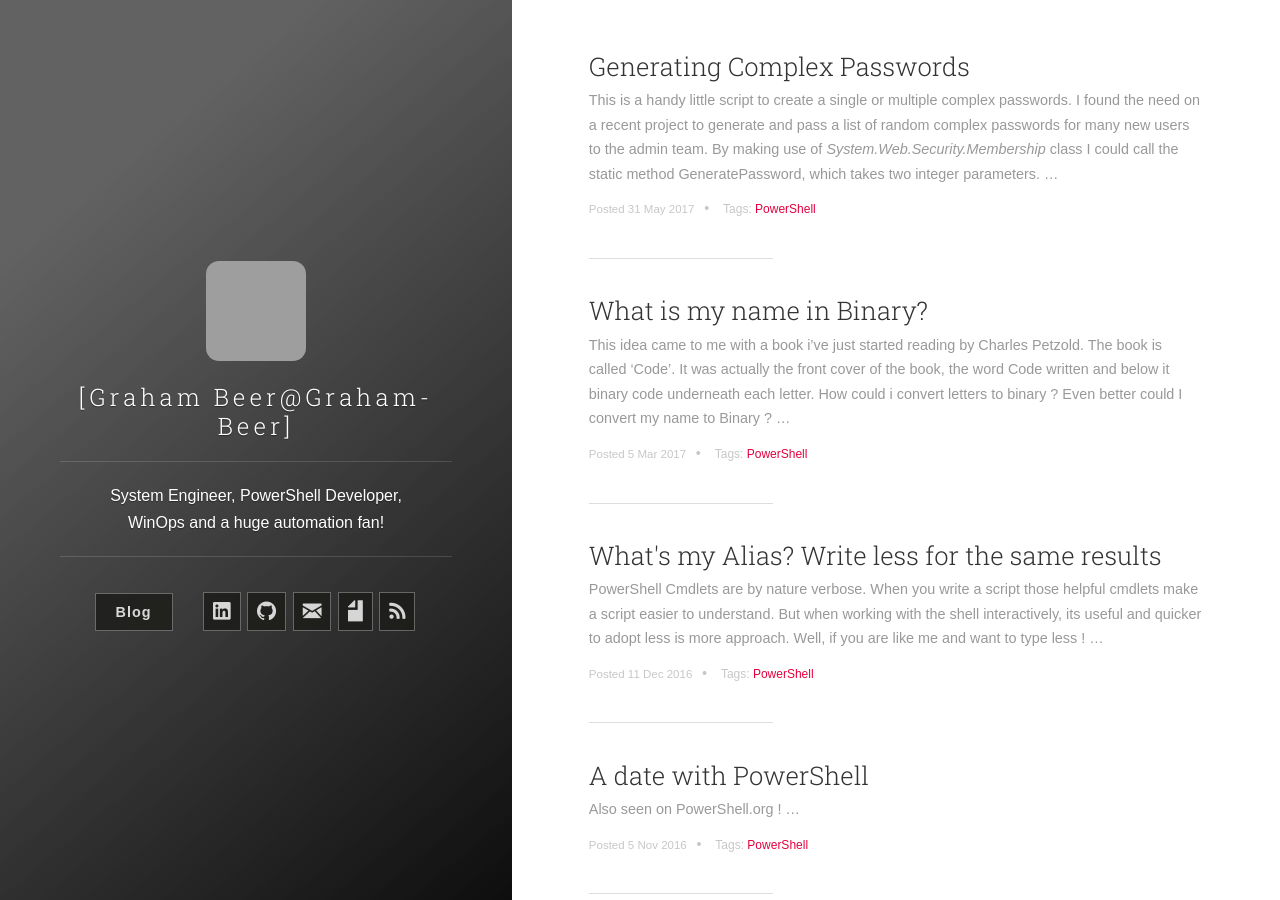
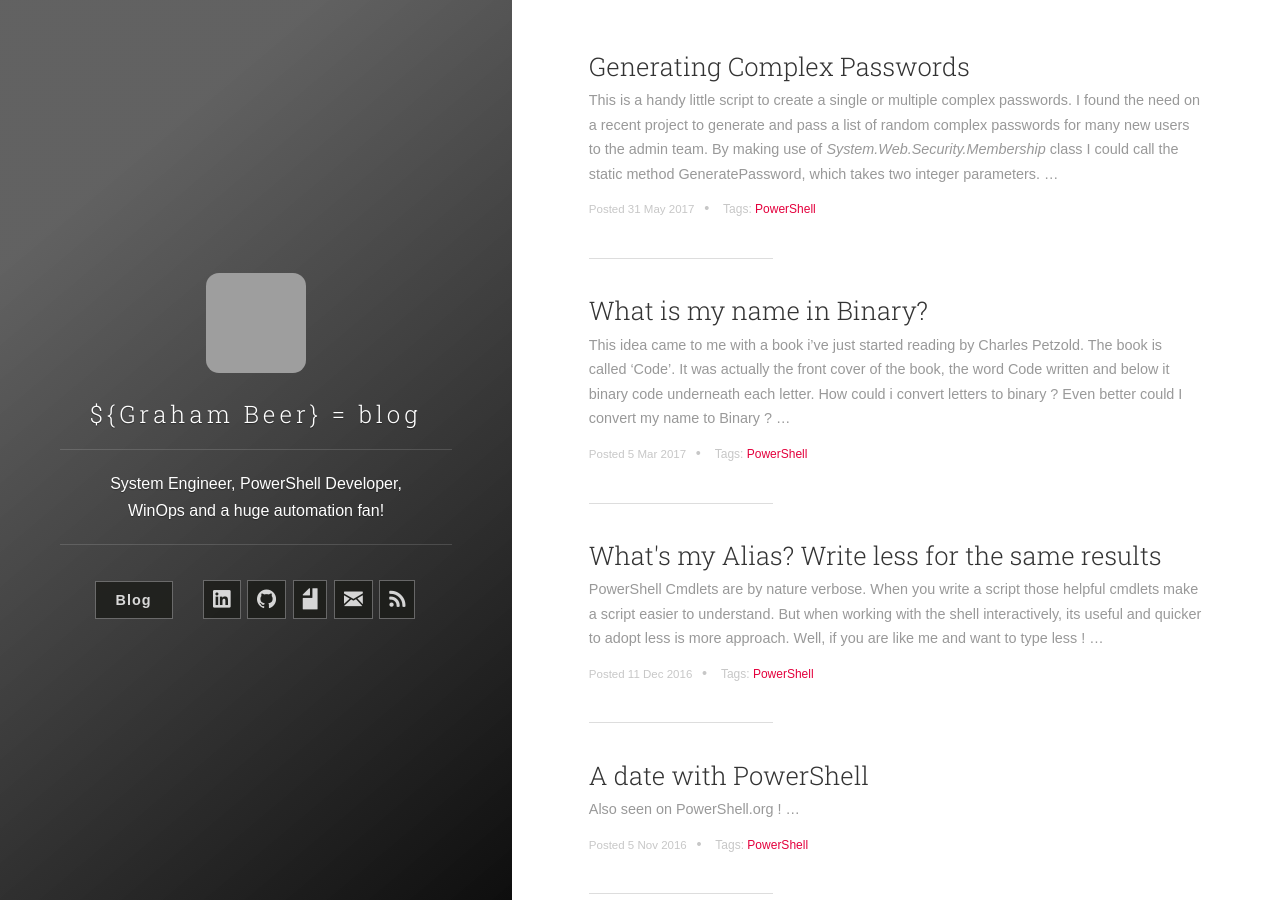
Before and after one commit to Graham-Beer/Graham-Beer.github.io, a Jekyll site: the page built from index.html, in a window 1280 px wide and 900 px high. Built offline with Jekyll 4.4.1, drawn with Linux system fonts in a browser that asks for light colours; nearby versions of some CDN libraries; the list of posts is cut into pages by our own code; grey boxes are pictures that could not be loaded.

Commit message:
Update header.html

```diff
--- a/_includes/header.html
+++ b/_includes/header.html
@@ -13,14 +13,11 @@
 
           <img src="https://avatars3.githubusercontent.com/u/12196171?v=3&s=466" class="user-image" alt="My Profile Photo">
           <h1 class="panel-cover__title panel-title">
-            [<a href="{{ site.baseurl }}" title="link to home of {{ site.author.name }}">{{ site.author.name }}</a>@<a href="https://www.github.com/{{ site.author.github_username }}" title="{{ site.author.github_username }} on GitHub" target="_blank">{{ site.author.github_username }}</a>]
+            <h1 class="panel-cover__title panel-title">{{ site.title }}</h1>
           </h1>
 
         <hr class="panel-cover__divider">
-        <p class="panel-cover__description">
-          <!--<span>more me.txt</span>-->
-          {{ site.description | newline_to_br }}
-        </p>
+        <p class="panel-cover__description">{{ site.description }}</p>
         <hr class="panel-cover__divider panel-cover__divider--secondary">
 
         <div class="navigation-wrapper">
@@ -74,23 +71,23 @@
               </li>
             {% endif %}
 
+            {% if site.author.resume %}
+              <!-- Resume -->
+              <li class="navigation__item">
+               <!-- <a href="{{ site.baseurl }}/{{ site.author.Resume }}" title="Resume {{ site.author.Resume }}" target="_blank"> -->
+                  <a href="{{ "PDF/CV_Graham_Beer.pdf" | prepend: site.baseurl }}" title="Resume {{ site.author.Resume }}" target="_blank">
+                  <i class="icon icon-page-filled"></i>
+                  <span class="label">Resume</span>
+                </a>
+              </li>
+            {% endif %}
+
             {% if site.author.email %}
               <!-- Email -->
               <li class="navigation__item">
                 <a href="mailto:{{ site.author.email }}" title="Email {{ site.author.email }}" target="_blank">
                   <i class="icon icon-mail"></i>
                   <span class="label">Email</span>
-                </a>
-              </li>
-            {% endif %}
-
-			{% if site.author.resume %}
-              <!-- Resume -->
-              <li class="navigation__item">
-               <!-- <a href="{{ site.baseurl }}/{{ site.author.Resume }}" title="Resume {{ site.author.Resume }}" target="_blank"> -->
-                  <a href="{{ "PDF/CV_Graham_Beer.pdf" | prepend: site.baseurl }}" title="Resume {{ site.author.Resume }}" target="_blank">
-                  <i class="icon icon-page-filled"></i>
-                  <span class="label">Resume</span>
                 </a>
               </li>
             {% endif %}
```
